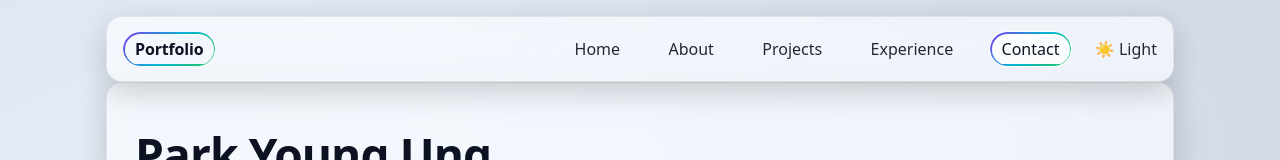
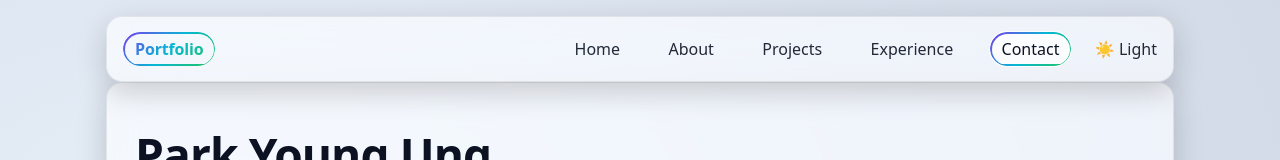
Before and after one commit to 29thnight/29thnight.github.io, a React (Vite) app in the folder my-portfolio/: page / in a window 1280 px wide. Shown: the top 160 px of the page. Built offline with nearby package versions, Linux system fonts and the light colour scheme.

Commit message:
feat: 브랜드 그라디언트 텍스트 스타일 개선 및 iOS 호환성 추가

```diff
--- a/my-portfolio/src/index.css
+++ b/my-portfolio/src/index.css
@@ -724,14 +724,30 @@ section[id] { scroll-margin-top: 84px; }
   .notion-code{ overflow-x: auto; }
   .notion-code code{ white-space: pre-wrap; word-break: break-word; }
 }
-/* --- 브랜드 칩: 텍스트가 투명해지는 이슈(iOS) 방지 --- */
-.brand-gradient{
-  /* iOS에서 background-clip:text + text-fill-color:transparent 조합이 투명해지는 이슈 */
-  background: none !important;          /* 그라데이션 텍스트 끄기 */
-  color: var(--text) !important;        /* 일반 텍스트 컬러 */
-  -webkit-text-fill-color: currentColor !important;
+/* 기본: 그라데이션 텍스트 */
+.brand-gradient {
+  background: linear-gradient(135deg, var(--brand-g1), var(--brand-g2), var(--brand-g3));
+  -webkit-background-clip: text;
+          background-clip: text;
+  color: transparent;
+  -webkit-text-fill-color: transparent;
 }
-.brand-chip{ position: relative; display:inline-flex; align-items:center; }
+/* iOS WebKit 감지 + 터치(모바일) 한정 */
+@supports (-webkit-touch-callout: none) {
+  @media (pointer: coarse) and (max-width: 640px) {
+    .brand-gradient {
+      /* 그라데이션 텍스트 대신 일반 텍스트로 표시 */
+      background: none !important;
+      -webkit-background-clip: initial !important;
+              background-clip: border-box !important;
+      -webkit-text-fill-color: currentColor !important;
+      color: var(--text) !important;
+    }
+  }
+}
+
+/* (권장) 브랜드 칩 테두리 가상요소가 탭 클릭을 가리지 않도록 */
+.brand-chip::before { pointer-events: none; }
 
 /* 링/테두리용 가상요소가 클릭을 가리지 않도록 */
 .brand-chip::before{ pointer-events: none !important; }
```
